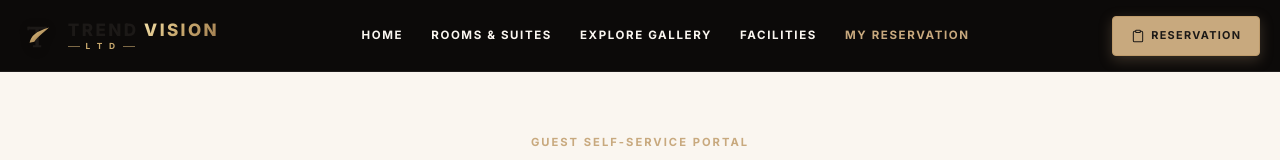
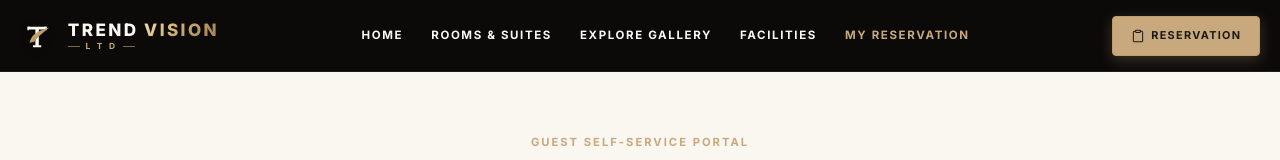
Before and after one commit to Matins-henry/trendvision, a Next.js app in the folder apps/site/: page /manage-booking in a window 1280 px wide. Shown: the top 160 px of the page. Built offline with nearby package versions, Linux system fonts and the light colour scheme; a web font is replaced by a local one.

Commit message:
fix: restore variant=dark on site navbar logo for high-contrast crisp white/gold logo

```diff
--- a/apps/site/components/BrandLogo.tsx
+++ b/apps/site/components/BrandLogo.tsx
@@ -17,7 +17,7 @@ interface BrandLogoProps {
 export function BrandLogo({
   height = 44,
   className = '',
-  variant = 'auto', // 'auto' = dynamically adapts to active Light/Dark theme CSS variables
+  variant = 'dark', // 'dark' = white text for luxury dark surfaces; 'light' = dark text; 'auto' = CSS var
   layout = 'horizontal',
   showTagline = false,
 }: BrandLogoProps) {
--- a/apps/site/components/Navbar.tsx
+++ b/apps/site/components/Navbar.tsx
@@ -53,7 +53,7 @@ export function Navbar() {
       >
         {/* Dynamic Brand Logo */}
         <Link href="/" style={{ display: 'flex', alignItems: 'center', textDecoration: 'none', flexShrink: 0, minWidth: 0 }}>
-          <BrandLogo height={38} variant="auto" />
+          <BrandLogo height={38} variant="dark" />
         </Link>
 
         {/* Desktop Nav Links */}
```
